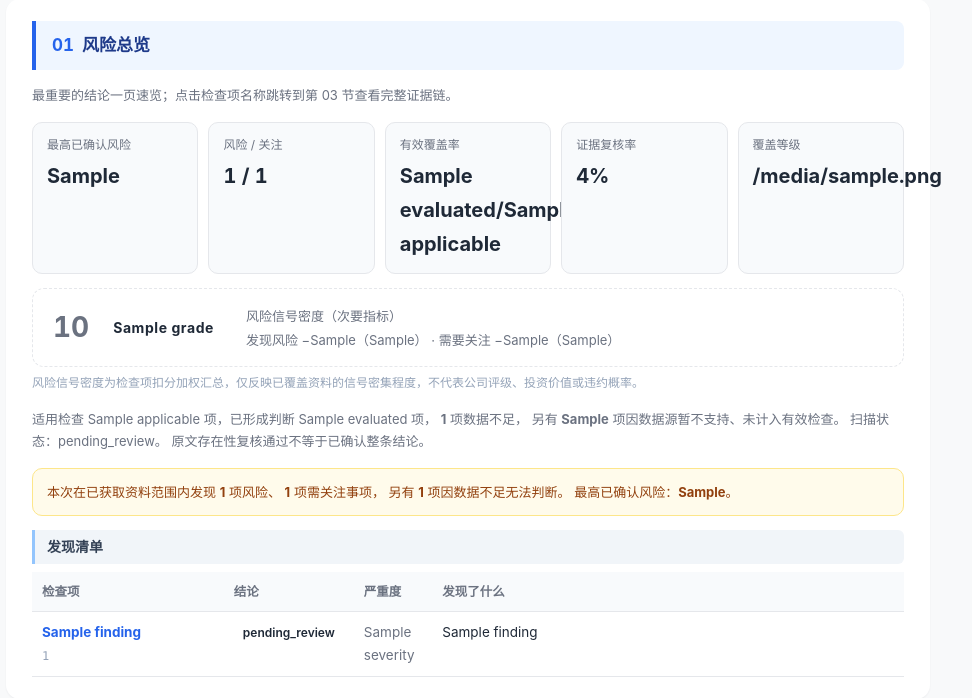
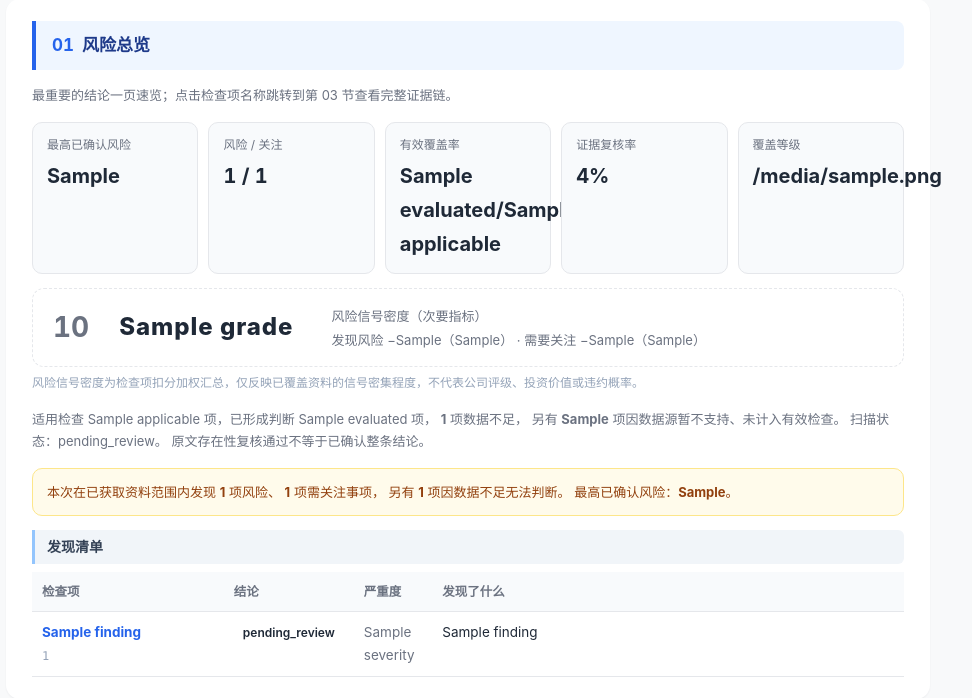
Before and after one commit to shixiong0529/pailei, a Python web app: template app/report/templates/report.html.j2 in a window 1280 px wide. Shown: the part 628-1326 px from the top of the page, without its empty margins (172-1144 px from the left). Run offline with Jinja, Linux system fonts and the light colour scheme; the template is opened without the code that fills it: most values are stand-ins (such as "Sample title", 1, 10 or a date in 2020).

Commit message:
style(report): 加大评级徽章字号至 24px、加粗至 800、加 padding

```diff
--- a/app/report/templates/report.html.j2
+++ b/app/report/templates/report.html.j2
@@ -47,7 +47,7 @@ section h3 span{color:var(--muted);font-weight:400;font-size:12.5px}
 .badge.insufficient{background:#e5e7eb;color:#4b5563}
 .badge.na{background:#f1f5f9;color:#64748b}
 /* 评级徽章配色：A 绿 / B 蓝 / C 黄 / D 橙 / E 红 */
-.badge.grade{padding:2px 12px;font-size:14px;font-weight:700;letter-spacing:.04em}
+.badge.grade{padding:5px 18px;font-size:24px;font-weight:800;letter-spacing:.04em;line-height:1.1;vertical-align:middle}
 .badge.grade-a{background:#16a34a;color:#fff}
 .badge.grade-b{background:#2563eb;color:#fff}
 .badge.grade-c{background:#d97706;color:#fff}
```
